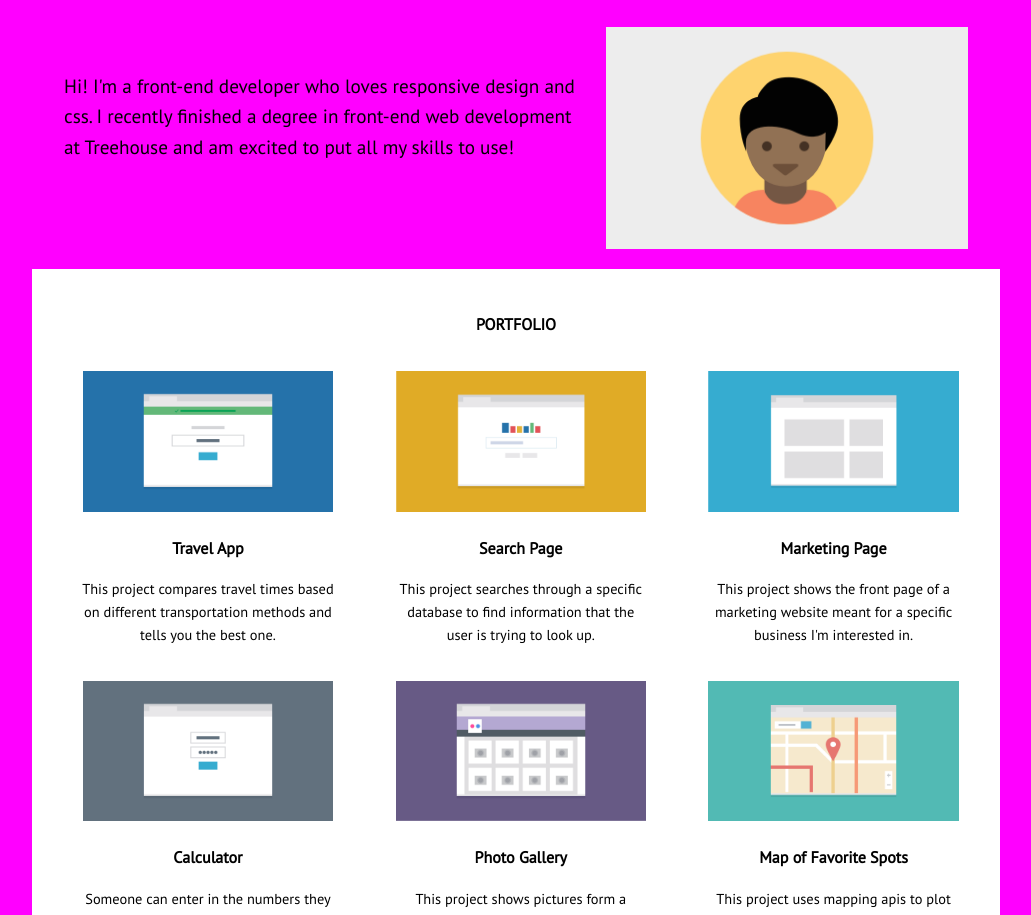
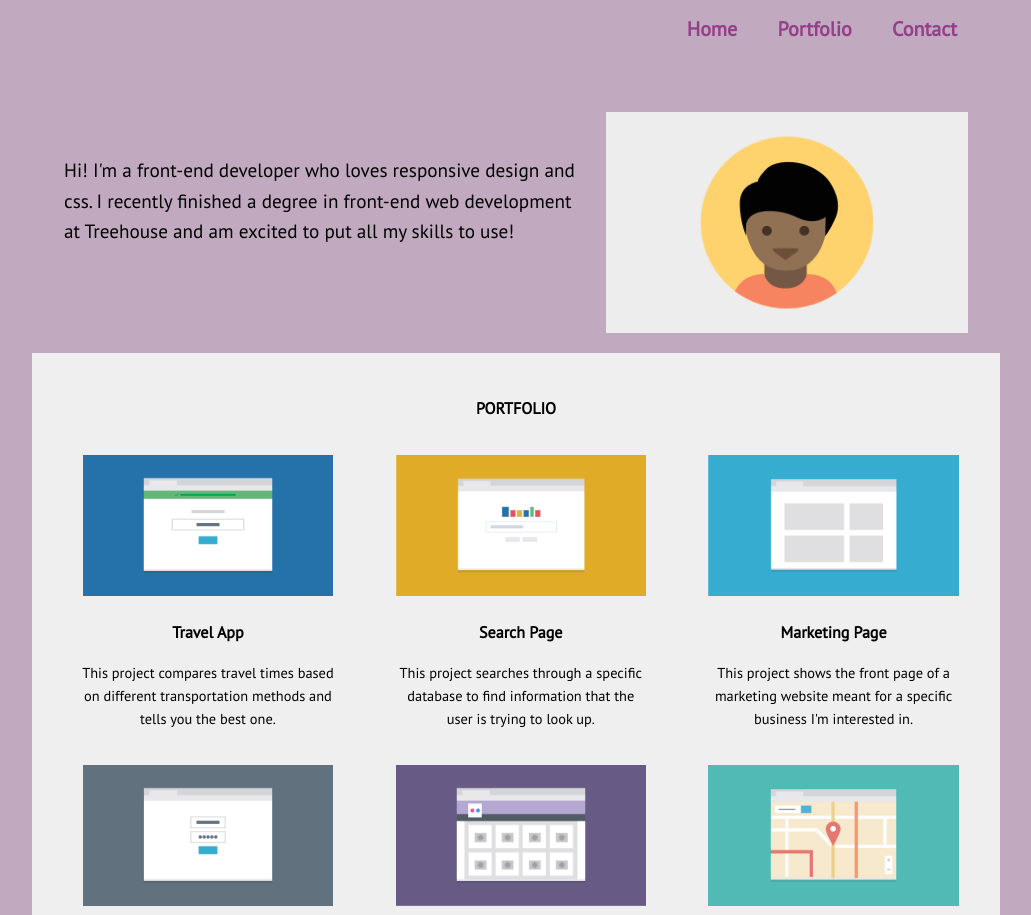
Before and after one commit to AudreyKBorges/Techdegree-project-2, a plain HTML site: page index.html in a window 1280 px wide. Shown: the part 136-1051 px from the top of the page, without its empty margins (124-1155 px from the left). Drawn offline with Linux system fonts and the light colour scheme.

Commit message:
Add files via upload

```diff
--- a/css/styles.css
+++ b/css/styles.css
@@ -6,7 +6,7 @@
 body {
     font-family: 'PT Sans', sans-serif;
     line-height: 1.6;
-    background-color: magenta;
+    background-color: #c1aac0;
     text-align: center;
     width: 70%;
     margin: 0 auto;
@@ -51,7 +51,7 @@ p {
 
 a {
     text-decoration: none;
-    color: black;
+    color: #963f89;
 }
 
 footer {
@@ -82,7 +82,7 @@ nav li {
     padding: 10px;
     text-align: center;
     font-size: 20px;
-    display: block;
+    display: inline-block;
 }
 
 .main-nav a:hover {
@@ -138,7 +138,7 @@ nav li {
     padding-bottom: 20px;
     padding-left: 10px;
     padding-right: 10px;
-    background-color: #fff;
+    background-color: #efefef;
     max-width: 768px;
     display: inline-block;
 }
@@ -149,9 +149,9 @@ Media Queries
 
       @media (min-width: 768px) {
 
-          .wrap {
-              min-height: 100vh;
-          }
+        .wrap {
+            min-height: 100vh;
+        }
 
           .wrapper {
               width: 70%
@@ -194,7 +194,6 @@ Media Queries
 
           .col {
               max-width: 50%;
-              float: right;
               margin: auto;
               display: inline-block;
             }
```
Also changed, not shown: index.html (indentation only).
